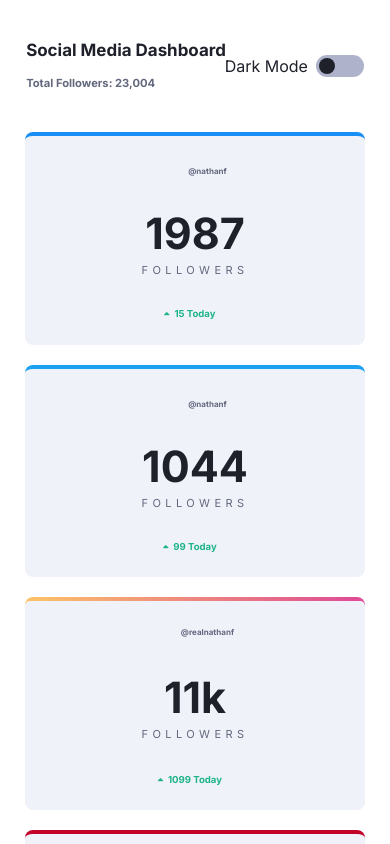
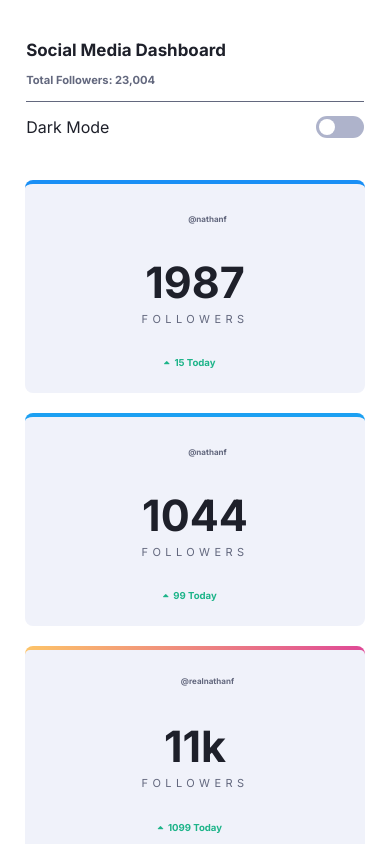
Before and after one commit to ekateryna-rodina/sm-dashboard, a React (Create React App) app in the folder web-client/: page / in a window 390 px wide. Shown: the top 844 px of the page. Built offline with nearby package versions, Linux system fonts and the light colour scheme; some icons are missing.

Commit message:
responsive toggler position

```diff
--- a/web-client/src/components/Header/Header.scss
+++ b/web-client/src/components/Header/Header.scss
@@ -1,13 +1,21 @@
 .header {
   .container {
     display: flex;
-    flex-direction: row;
-    justify-content: space-between;
-    align-items: center;
+    flex-direction: column;
+    justify-content: flex-start;
+    align-items: flex-start;
+    @include breakpoint-up(medium) {
+      flex-direction: row;
+      justify-content: space-between;
+      align-items: center;
+    }
+  }
+  &__text {
+    flex: 3;
   }
   &__title {
     padding: 0;
-    margin: 0 0 0.9rem 0;
+    margin: 0 0 0.7rem 0;
     color: var(--textPrimary);
     @include breakpoint-down(small) {
       font-size: 1.06rem;
--- a/web-client/src/components/ThemeSwitch/ThemeSwitch.scss
+++ b/web-client/src/components/ThemeSwitch/ThemeSwitch.scss
@@ -1,4 +1,22 @@
-.cards {
+.header {
+  &__switch-container {
+    display: flex;
+    flex-direction: row;
+    justify-content: space-between;
+    align-items: center;
+    width: 100%;
+    border-top: 1px solid var(--textSecondary);
+    padding-top: 0.9rem;
+    margin-top: 0.9rem;
+
+    @include breakpoint-up(medium) {
+      flex: 1;
+      justify-content: flex-end;
+      border-top: none;
+      margin-top: 0;
+      padding-top: 0;
+    }
+  }
   &__switch {
     position: relative;
     display: inline-block;
@@ -10,7 +28,7 @@
       width: 0;
       height: 0;
 
-      &:checked + .cards__switch-slider:before {
+      &:checked + .header__switch-slider:before {
         transform: translateX(1.5rem);
         -webkit-transform: translateX(1.5rem);
         -moz-transform: translateX(1.5rem);
@@ -42,7 +60,7 @@
         width: 1rem;
         left: 0.19rem;
         bottom: 0.19rem;
-        background-color: var(--textPrimary);
+        background-color: var(--background);
         -webkit-transition: 0.4s;
         transition: 0.4s;
         border-radius: 50%;
@@ -54,15 +72,10 @@
     }
     &-label {
       text-transform: capitalize;
-      margin-left: -5.7rem;
       color: var(--textPrimary);
-      position: absolute;
-      top: 50%;
-      transform: translateY(-50%);
-      -webkit-transform: translateY(-50%);
-      -moz-transform: translateY(-50%);
-      -ms-transform: translateY(-50%);
-      -o-transform: translateY(-50%);
+      @include breakpoint-up(medium) {
+        margin-right: 0.5rem;
+      }
     }
   }
 }
--- a/web-client/src/components/ThemeSwitch/ThemeSwitch.tsx
+++ b/web-client/src/components/ThemeSwitch/ThemeSwitch.tsx
@@ -22,19 +22,19 @@ const ThemeSwitch = () => {
     setDarkMode(!darkMode);
   };
   return (
-    <>
-      <label className="cards__switch" htmlFor="themeSwither">
-        <span className="cards__switch-label">
-          {darkMode ? "light mode" : "dark mode"}
-        </span>
+    <div className="header__switch-container">
+      <span className="header__switch-label">
+        {darkMode ? "light mode" : "dark mode"}
+      </span>
+      <label className="header__switch" htmlFor="themeSwither">
         <input
           id="themeSwither"
           type="checkbox"
           onChange={onModeChangeHandler}
         />
-        <span className="cards__switch-slider"></span>
+        <span className="header__switch-slider"></span>
       </label>
-    </>
+    </div>
   );
 };
 
```
